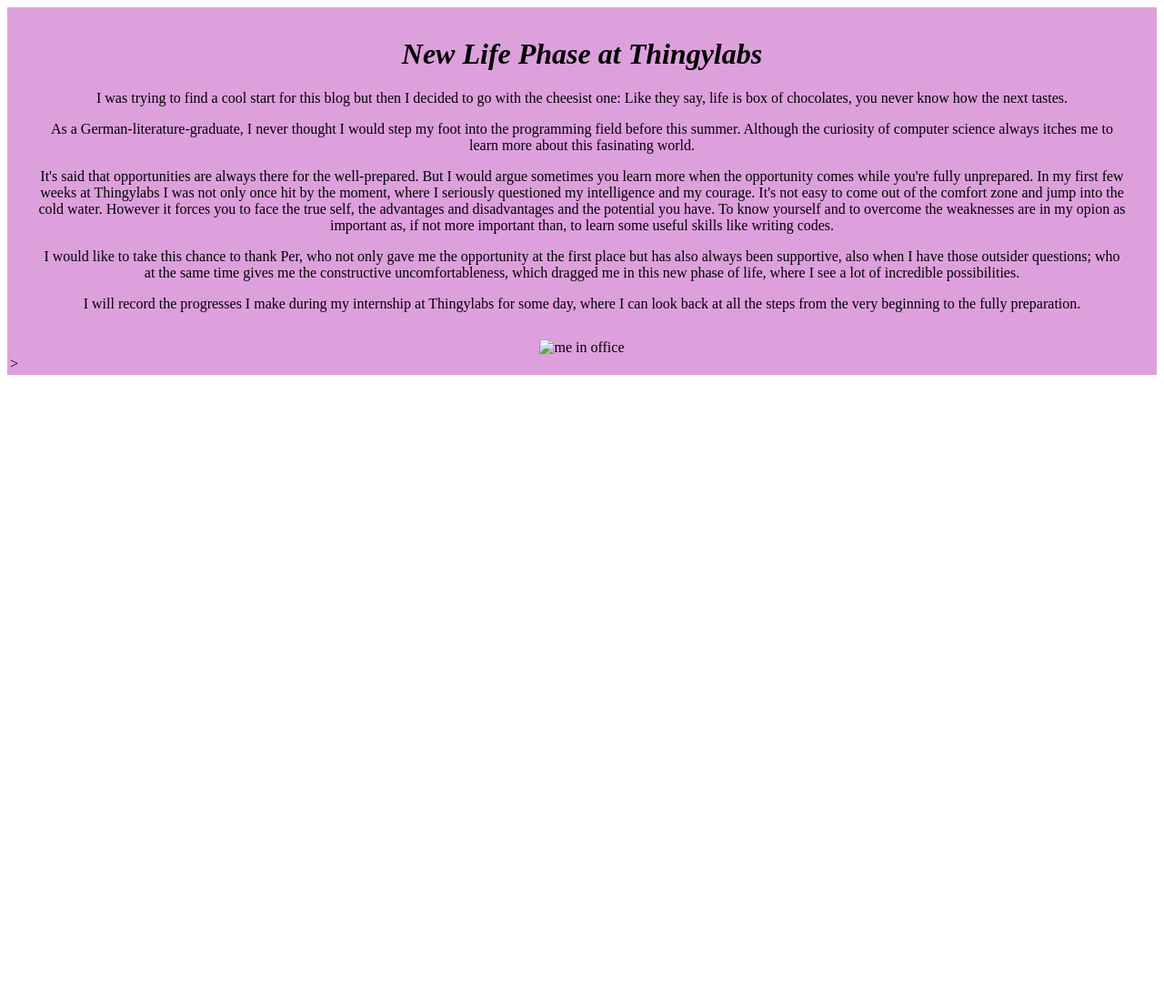
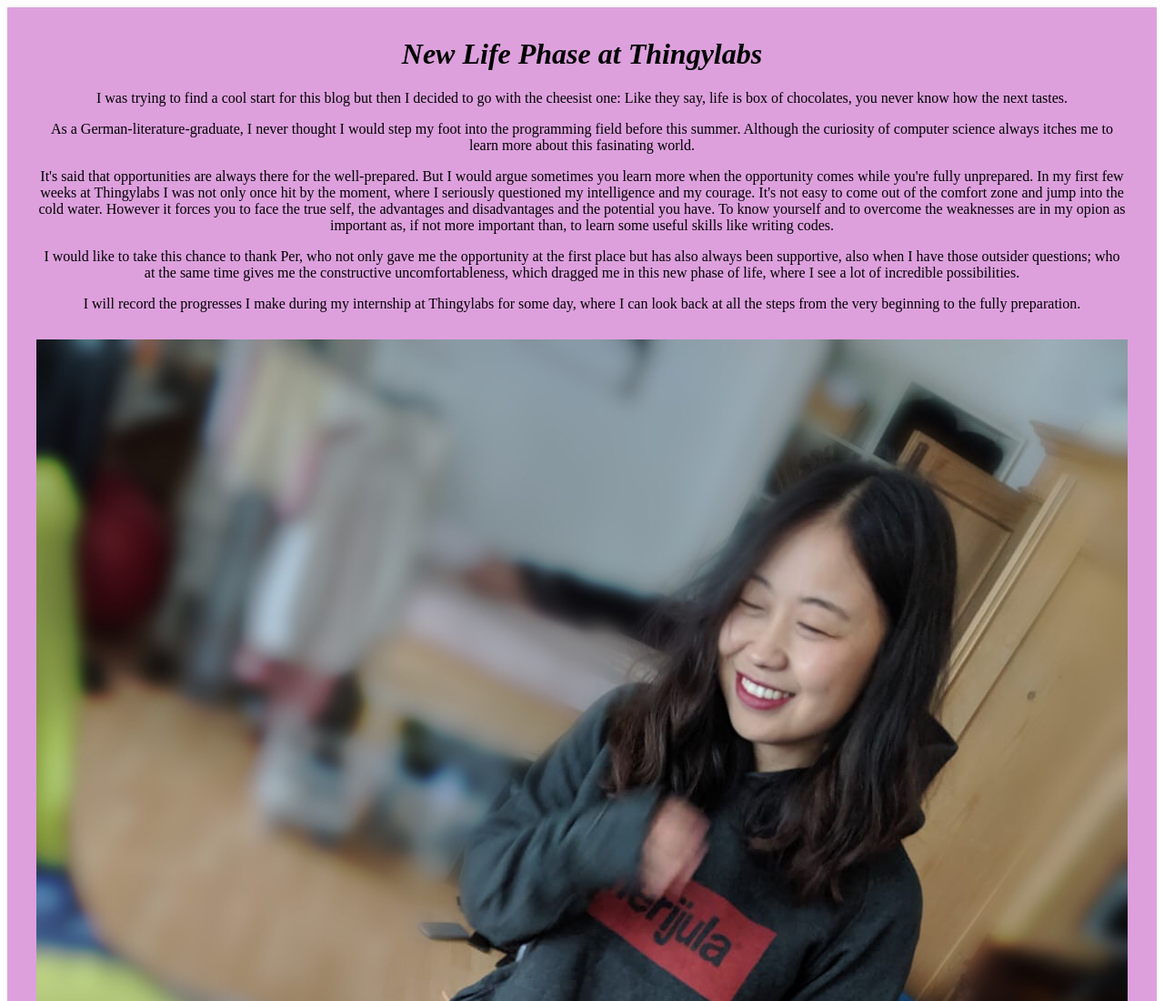
Before and after one commit to siflora/siflora.github.io, a plain HTML site: page index.html in a window 1280 px wide. Shown: the top 1100 px of the page at 91% size. Before the commit the page ends 800 px from the top, so only its background shows below. Drawn offline with Linux system fonts and the light colour scheme.

Commit message:
adding picture

```diff
--- a/index.html
+++ b/index.html
@@ -25,7 +25,7 @@ incredible possibilities. </p>
 <p> I will record the progresses I make during my internship at Thingylabs for some day, where I can look back at all the steps from the very beginning to
 the fully preparation. </p>
 </div>
-<img scr = "image.JPG" alt="me in office"/>
+<img src=image.JPG alt="me in office"/>
 </center>>
 </td>
 </tr>
```
